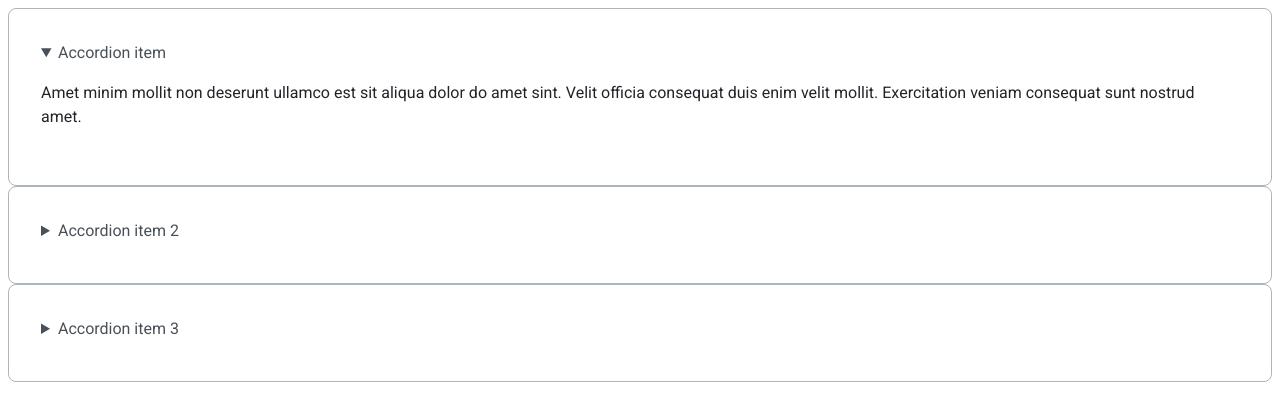
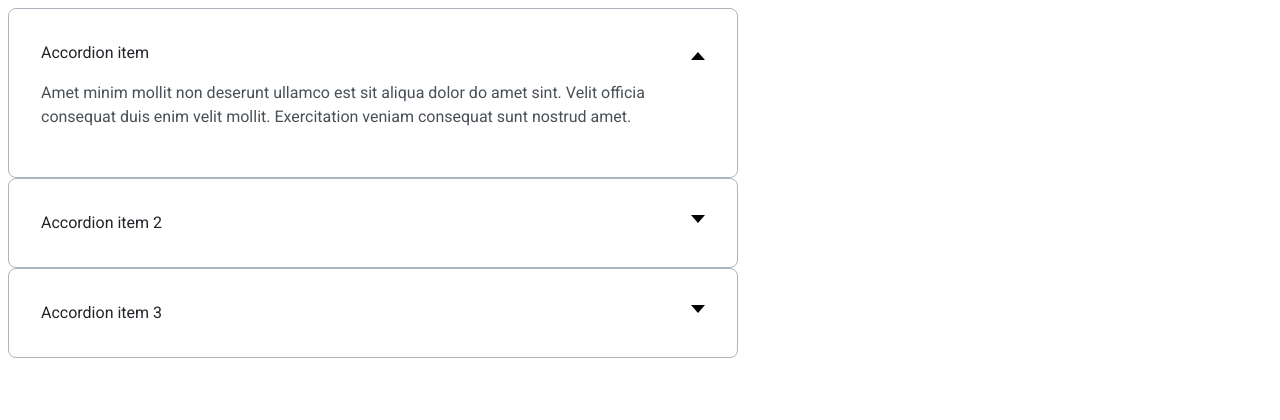
Before and after one commit to js-tasks-ru/htmlcss-20220120_olegkhacv, a website: page 03-lection1/02-accordion/index.html in a window 1280 px wide. Drawn offline with Linux system fonts and the light colour scheme.

Commit message:
finish index.html layout & details component

```diff
--- a/03-lection1/02-accordion/accordion.css
+++ b/03-lection1/02-accordion/accordion.css
@@ -1,4 +1,25 @@
 /* Стилизация аккордеона */
+
+details summary::-webkit-details-marker,
+details summary::marker {
+    display: none;
+    content: "";
+}
+
+details summary:after {
+    content: '';
+    border: 7px solid transparent;
+    border-top: 8px solid black;
+    position: absolute;
+    top: 36px;
+    right: 32px;
+}
+
+details[open] summary:after {
+    content: '';
+    border: 7px solid transparent;
+    border-bottom: 8px solid black;
+}
 
 details[open] summary ~ * {
     animation: sweep .5s ease-in-out;
@@ -6,14 +27,11 @@ details[open] summary ~ * {
 
 @keyframes sweep {
     0%    {opacity: 0; margin-left: -10px}
-    100%  {opacity: 1; margin-left: 0px}
-}
-
-summary {
-
+    100%  {opacity: 1; margin-left: 0}
 }
 
 .accordion {
+    max-width: 730px;
     padding: 32px;
     background: #FFFFFF;
     border: 1px solid #ACB5BD;
@@ -21,22 +39,13 @@ summary {
     border-radius: 8px;
     font-size: 16px;
     line-height: 1.5;
-}
-
-.accordion:after {
-    content: '';
-    display: block;
-    top: 0;
-    right: 0;
-    width: 16px;
-    height: 8px;
-    background: url("../assets/images/decorations/arrow.svg");
+    position: relative;
 }
 
 .accordion__title {
-    color: #495057;
+    color: #212429;
 }
 
 .accordion__text {
-    color: #212429;
+    color: #495057;
 }
```
Also changed, not shown: assets/images/decorations/arrow.svg (deleted).
